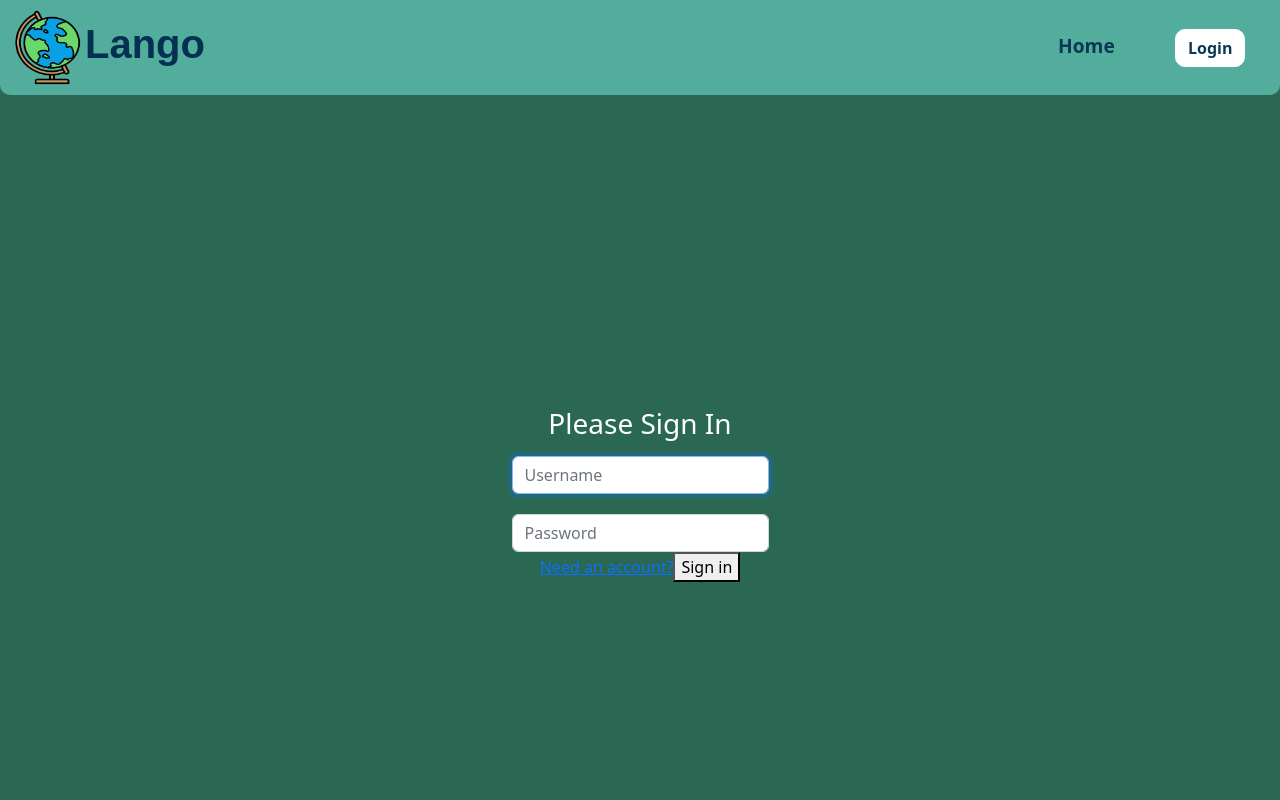
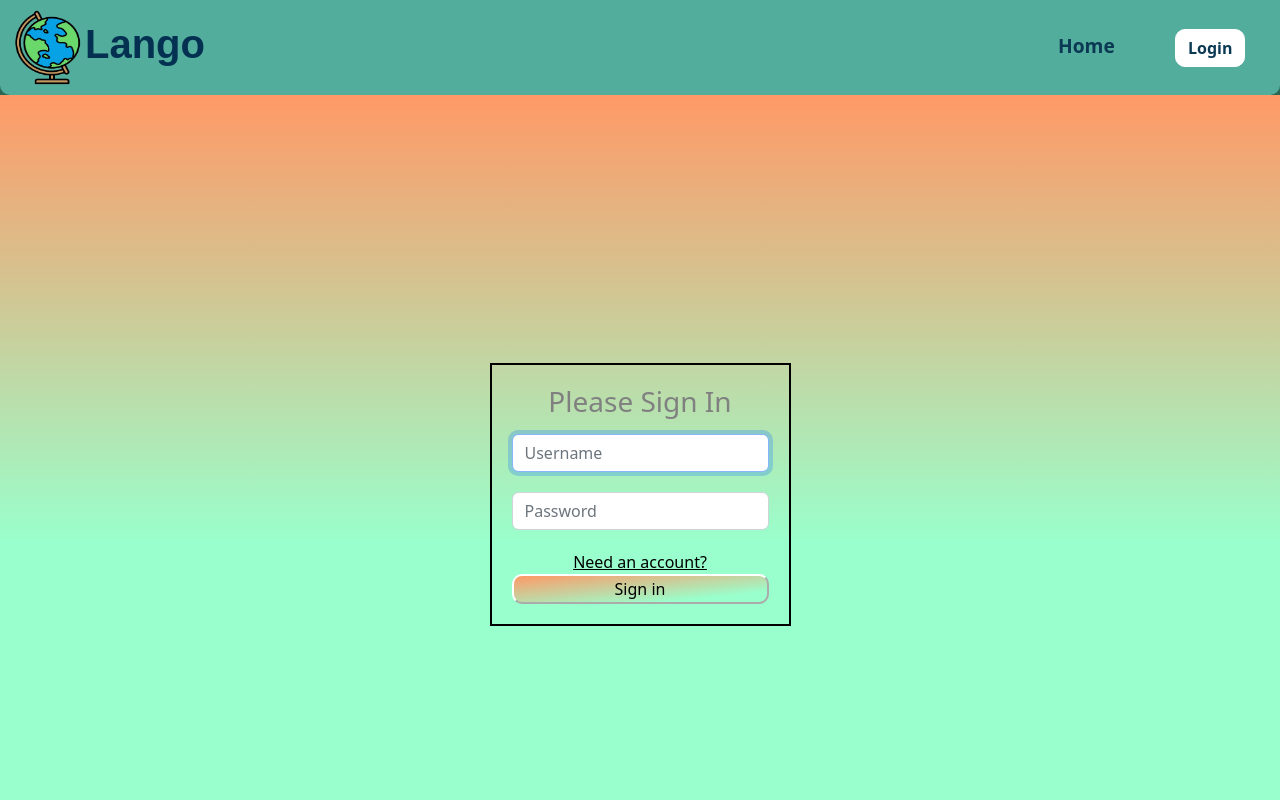
Before and after one commit to osmankdrt/te-final-capstone, a Vue app in the folder vue/: page /login in a window 1280 px wide. Shown: the top 800 px of the page. Built offline with nearby package versions, Linux system fonts and the light colour scheme.

Commit message:
styled log in page minimal styling will work on fixing the delete now

```diff
--- a/vue/src/views/Login.vue
+++ b/vue/src/views/Login.vue
@@ -1,7 +1,7 @@
 <template>
   <div id="login" class="text-center">
     <form class="form-signin" @submit.prevent="login">
-      <h1 class="h3 mb-3 font-weight-normal">Please Sign In</h1>
+      <h1 class="h3 mb-3 font-weight-normal" id="signIn">Please Sign In</h1>
       <div
         class="alert alert-danger"
         role="alert"
@@ -31,15 +31,13 @@
         v-model="user.password"
         required
       />
-      <router-link :to="{ name: 'register' }">Need an account?</router-link>
-      <button type="submit">Sign in</button>
+      <router-link :to="{ name: 'register' }" id="needAcc">Need an account?</router-link>
+      <button type="submit" id="submit">Sign in</button>
     </form>
   </div>
 </template>
-
 <script>
 import authService from "../services/AuthService";
-
 export default {
   name: "login",
   components: {},
@@ -65,36 +63,56 @@ export default {
         })
         .catch(error => {
           const response = error.response;
-
           if (response.status === 401) {
             this.invalidCredentials = true;
           }
         });
     }
-
   }
 };
 </script>
-
 <style scoped>
 #login {
-
   height: 100%;
 }
+.text-center {
 
-.text-center {
   width: 100%;
   padding: 10px 0;
   font-size: 16px;
-  color: #fff;
+  color: black;
   margin-bottom: 30px;
   border: none;
   border-bottom: 1px solid #fff;
   outline: none;
-  background: transparent;
+  background: linear-gradient(to bottom, #ff9966 0%, #99ffcc 56%);
 }
 
-#username {
+.form-control{
   margin-bottom: 20px;
+
 }
+
+#needAcc {
+  /* text-decoration: none; */
+  color: black;
+}
+
+.form-signin{
+  padding: 20px;
+  border-style: solid;
+  border-width: 2px;
+  display: flex;
+  flex-direction: column;
+}
+
+#submit {
+  background: linear-gradient(to bottom right, #ff9966 0%, #99ffcc 80%);
+  color: black;
+  border-radius: 10px;
+  border-color: white;
+}
+
+#signIn{
+color: grey;}
 </style>
```
